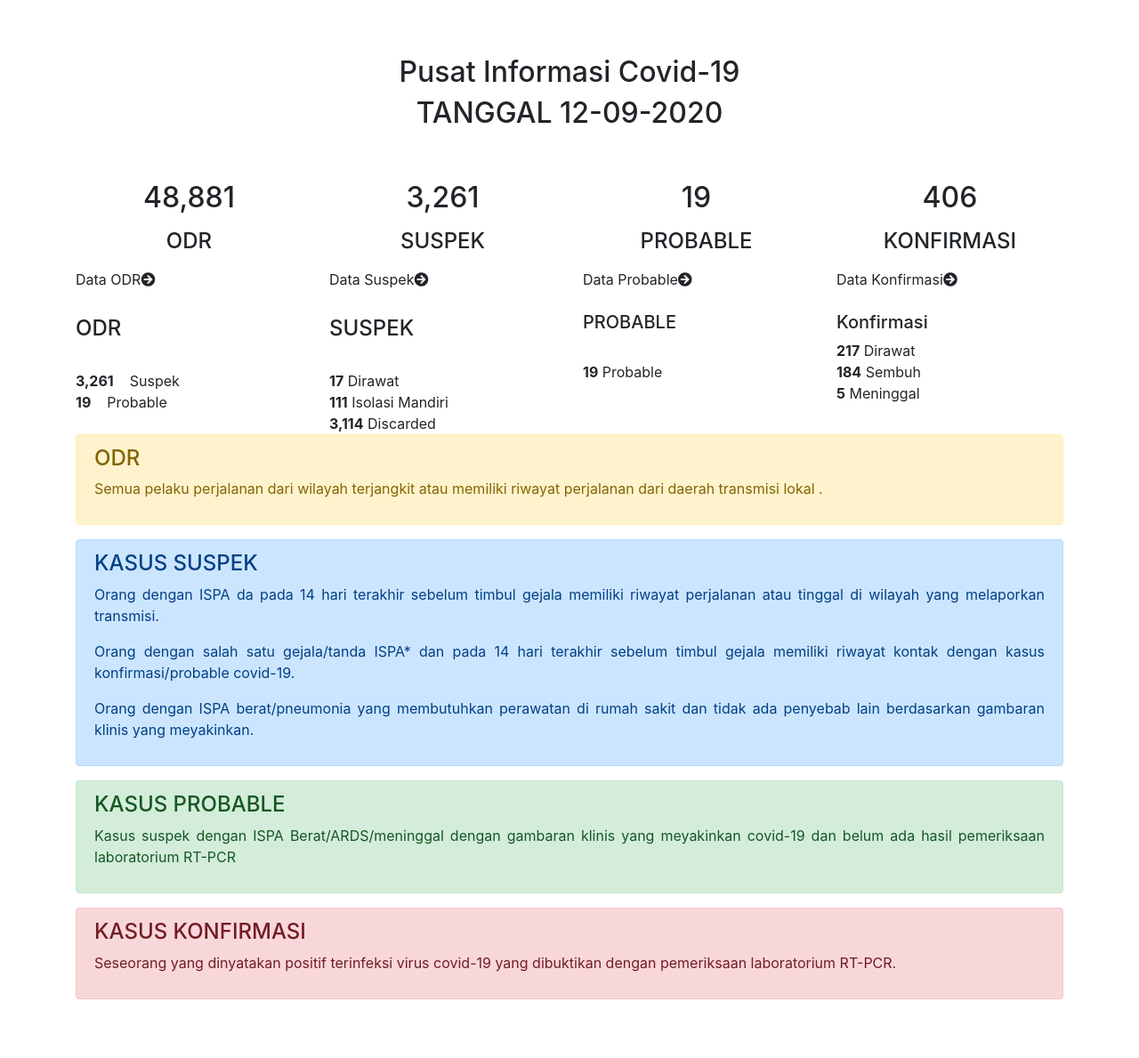
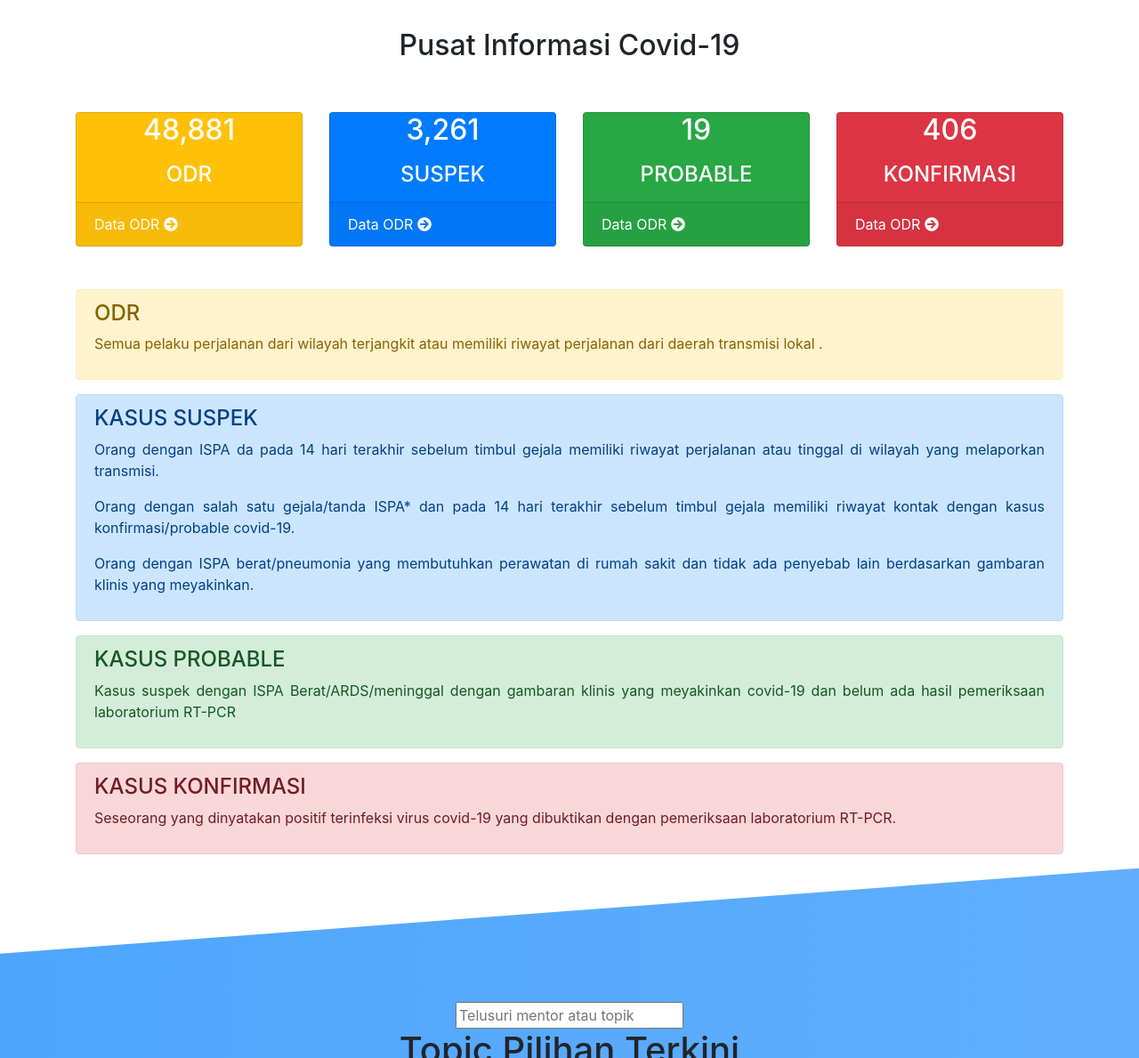
Before and after one commit to aliefda/hackathon_sevima, a CodeIgniter app: page /codeigniter/index.php/admin/overview/index in a window 1280 px wide. Shown: the part 687-1876 px from the top of the page at 89% size. Before the commit the page ends 1810 px from the top, so only its background shows below. Run offline with CodeIgniter, Linux system fonts and the light colour scheme; some libraries are stand-ins or nearby versions.

Commit message:
third-commit

```diff
--- a/application/views/admin/overview.php
+++ b/application/views/admin/overview.php
@@ -4,16 +4,17 @@
     <meta charset="utf-8">
     <meta name="viewport" content="width=device-width, initial-scale=1, shrink-to-fit=no">
 
-    <link rel="stylesheet" href="https://stackpath.bootstrapcdn.com/bootstrap/4.2.1/css/bootstrap.min.css" integrity="sha384-GJzZqFGwb1QTTN6wy59ffF1BuGJpLSa9DkKMp0DgiMDm4iYMj70gZWKYbI706tWS" crossorigin="anonymous">
+    <link rel="stylesheet" href="https://stackpath.bootstrapcdn.com/bootstrap/4.5.2/css/bootstrap.min.css" integrity="sha384-JcKb8q3iqJ61gNV9KGb8thSsNjpSL0n8PARn9HuZOnIxN0hoP+VmmDGMN5t9UJ0Z" crossorigin="anonymous">
     <link rel="stylesheet" href="https://use.fontawesome.com/releases/v5.7.2/css/all.css" integrity="sha384-fnmOCqbTlWIlj8LyTjo7mOUStjsKC4pOpQbqyi7RrhN7udi9RwhKkMHpvLbHG9Sr" crossorigin="anonymous">
     <link rel="stylesheet" type="text/css" href="style.php">
+    <link href="<?php echo base_url('assets')?>" rel="stylesheet">
 
     <title>Satgas.Covid</title>
   </head>
 <body>
 
 <nav class="navbar navbar-expand-md navbar-light bg-white sticky-top shadow">
-  <a class="navbar-brand" href="#"><img src="1.png"> alt="logo satgas.covid"></a>
+  <a class="navbar-brand" href="#"><img src=""> alt="logo satgas.covid"></a>
   <button class="navbar-toggler" type="button" data-toggle="collapse" data-target="#navbarSupportedContent" aria-controls="navbarSupportedContent" aria-expanded="false" aria-label="Toggle navigation">
       <span class="navbar-toggler-icon"></span>
   </button>
@@ -26,11 +27,8 @@
         <a class="nav-link" href="#">Informasi</a>
       </li>
       <li class="nav-item active">
-        <a class="nav-link" href="#">Hubungi Kami</a>
+        <a class="nav-link" href="callcenter">Hubungi Kami</a>
       </li>
-      <li style="padding-top: 10px;">
-        <a href="javascript:void(0)" class="btn-search"><span class="fa fa-search"></span>
-      </a></li>
     </ul>
   </div>
 </div>
@@ -39,13 +37,13 @@
 <div class="container" style="padding-bottom: 15px; padding-top: 60px;">
   <div class="row">
     <div class="image col-lg-6" style="right: 10px;">
-      <img src="img/layer2.png" alt="gambar mentoring" class="img-fluid">
+      <img src="assets/img/1.png" alt="gambar covid" class="img-fluid">
     </div>
     <div class="desc col-lg-6">
-      <h4>Satgas Covid<br>Wonosobo</h4>
-      <p>Lorem ipsum dolor sit amet, consectetur adipiscing elit.<br>Nulla euismod erat lorem, vel ornare neque tincidunt sed.<br>Interdum</p>
+      <h2>Satgas Covid-19</h2>
+      <p>Satgas covid yang bertugas untuk mengedukasi dan memberikan informasi kepada masyarakat tentang penyebaran covid yang terjadi di wonosobo</p>
     <div class="but">
-      <a class="btn btn-primary btn-lg shadow-sm" href="#" role="button"></a>
+      <a class="btn btn-primary btn-lg shadow-sm" href="#" role="button">MORE INFORMATION</a>
     </div>
     </div>
   </div>
@@ -54,17 +52,12 @@
 <div class="my-5"></div>
 
 <div class="container relative">
-		<center>
-      <h2><span class="label label-primary">Pusat  Informasi  Covid-19  </span></h2>
-    </center>
-		<center><h2><span class="label label-primary">TANGGAL 12-09-2020  </span></h2></center>
+      <h2 class="text-center"><span class="label label-primary">Pusat  Informasi  Covid-19  </span></h2>
 						<br>
 						<br>
 						<div class="row">
-
 							<div class="col-lg-3 col-xs-6">
-
-								<div class="small-box bg-yellow">
+								<div class="card bg-warning text-white">
 									<div class="inner">
 										<center>
 										<h2>48,881</h2>
@@ -74,13 +67,15 @@
 									<div class="icon">
 										<i class="ion ion-bag"></i>
                   </div>
-									<a  class="small-box-footer">Data ODR<i class="fa fa-arrow-circle-right"></i></a>
+                  <div class="card-footer">
+                    <a>Data ODR <i class="fa fa-arrow-circle-right"></i></a>
+                  </div>
 								</div>
 							</div>
 							<!-- Column -->
 							<div class="col-lg-3 col-xs-6">
 
-								<div class="small-box bg-blue">
+								<div class="card bg-primary text-white">
 									<div class="inner">
 										<center>
 										<h2>3,261</h2>
@@ -88,16 +83,18 @@
 										</center>
 									</div>
 									<div class="icon">
-										<i class="ion ion-stats-bars"></i>
+										<i class="ion ion-bag"></i>
                   </div>
-									<a class="small-box-footer">Data Suspek<i class="fa fa-arrow-circle-right"></i></a>
+                  <div class="card-footer">
+                    <a>Data ODR <i class="fa fa-arrow-circle-right"></i> </a>
+                  </div>
 								</div>
 							</div>
 							<!-- ./col -->
 							<!-- ./col -->
 							<div class="col-lg-3 col-xs-6">
 
-								<div class="small-box bg-green">
+								<div class="card bg-success text-white">
 									<div class="inner">
 										<center>
 										<h2>19</h2>
@@ -105,14 +102,16 @@
 										</center>
 									</div>
 									<div class="icon">
-										<i class="ion ion-pie-graph"></i>
+										<i class="ion ion-bag"></i>
 									</div>
-									<a class="small-box-footer">Data Probable<i class="fa fa-arrow-circle-right"></i></a>
+                  <div class="card-footer">
+                    <a>Data ODR <i class="fa fa-arrow-circle-right"></i> </a>
+                  </div>
 								</div>
 							</div>
 							<div class="col-lg-3 col-xs-6">
 
-								<div class="small-box bg-red">
+								<div class="card bg-danger text-white">
 									<div class="inner">
 										<center>
 										<h2>406</h2>
@@ -120,70 +119,24 @@
 										</center>
 									</div>
 									<div class="icon">
-										<i class="ion ion-person-add"></i>
+										<i class="ion ion-bag"></i>
 									</div>
-									<a  class="small-box-footer">Data Konfirmasi<i class="fa fa-arrow-circle-right"></i></a>
-								</div>
-							</div>
-
-							<div class="col-md-3 col-sm-6 col-xs-12">
-								<div class="info-box">
-									<span class="info-box-icon bg-yellow"><h4><br>ODR</h4></i></span>
-									<div class="info-box-content">
-										</br>
-										<span ><b>3,261</b>&nbsp;&nbsp;&nbsp;&nbsp;Suspek</span></br>
-										<span ><b>19</b>&nbsp;&nbsp;&nbsp;&nbsp;Probable</span>
-									</div>
-								</div>
-							</div>
-							<div class="col-md-3 col-sm-6 col-xs-12">
-								<div class="info-box">
-									<span class="info-box-icon bg-blue"><h4><br>SUSPEK</h4></i></span>
-									<div class="info-box-content">
-										</br>
-										<span ><b>17</b>&nbsp;Dirawat</span></br>
-										<span ><b>111</b>&nbsp;Isolasi Mandiri</span></br>
-										<span ><b>3,114</b>&nbsp;Discarded</span></br>
-
-									</div>
-								</div>
-							</div>
-
-							<div class="clearfix visible-sm-block"></div>
-							<div class="col-md-3 col-sm-6 col-xs-12">
-								<div class="info-box">
-									<span class="info-box-icon bg-green"><h5><br>PROBABLE</h5></i></span>
-
-									<div class="info-box-content">
-									    </br>
-
-										<span ><b>19</b>&nbsp;Probable</span></br>
-
-									</div>
-								</div>
-							</div>
-							<div class="col-md-3 col-sm-6 col-xs-12">
-								<div class="info-box">
-									<span class="info-box-icon bg-red"><h5><br>Konfirmasi</h5></i></span>
-									<div class="info-box-content">
-
-										<span ><b>217</b>&nbsp;Dirawat</span></br>
-										<span ><b>184</b>&nbsp;Sembuh</span></br>
-										<span ><b>5</b>&nbsp;Meninggal</span>
+                  <div class="card-footer">
+                    <a>Data ODR <i class="fa fa-arrow-circle-right"></i> </a>
                   </div>
 								</div>
               </div>
             </div>
 
+            <div class="my-5"></div>
 
 								<div class="alert alert-warning">
 									<h4>ODR</h4>
-
-									<p style align="justify">Semua pelaku perjalanan dari wilayah terjangkit atau memiliki riwayat perjalanan dari daerah transmisi lokal .</p>
+									<p style="align:justify;">Semua pelaku perjalanan dari wilayah terjangkit atau memiliki riwayat perjalanan dari daerah transmisi lokal .</p>
 								</div>
 								<div class="alert alert-primary">
 									<h4>KASUS SUSPEK</h4>
-									<p align="justify">Orang dengan ISPA da pada 14 hari terakhir sebelum timbul gejala memiliki riwayat perjalanan atau tinggal di wilayah yang melaporkan transmisi.</p>
+									<p align= 'justify'>Orang dengan ISPA da pada 14 hari terakhir sebelum timbul gejala memiliki riwayat perjalanan atau tinggal di wilayah yang melaporkan transmisi.</p>
 
 									<p align="justify">Orang dengan salah satu gejala/tanda ISPA* dan pada 14 hari terakhir sebelum timbul gejala memiliki riwayat kontak dengan kasus konfirmasi/probable covid-19.</p>
 
@@ -197,15 +150,52 @@
 									<h4>KASUS KONFIRMASI</h4>
 									<p align="justify">Seseorang yang dinyatakan positif terinfeksi virus covid-19 yang dibuktikan dengan pemeriksaan laboratorium RT-PCR.</p>
                 </div>
-
-
 					</div>
         </section>
+<div class="container-fluid" style="background: linear-gradient(to right, #4FA5FD, #61AEFE); -webkit-clip-path: polygon(100% 0, 100% 93%, 0 100%, 0 7%);">
+  <div class="text-center" style="padding-top: 150px;">
+    <form class="search" style="background-repeat: no-repeat; background-position: 98% 10px; background-size: 18px;">
+      <input type="text" placeholder="Telusuri mentor atau topik" class="img-fluid">
+    </form>
+  </div>
+
+  <div class="tpc text-center">
+      <h1>Topic Pilihan Terkini</h1>
+  </div>
+  <div class="container" style="padding-bottom: 70px;">
+    <center>
+      <div style="width: 260px;display: inline-block; ">
+        <div class="topic img-fluid">
+          <a href="" id="isi"><img src="img/layer11.png" id="gambarlogo"><img src="img/rectangle3.png" id="bg2"><img src="img/layer 6.png" id="bg1"></a>
+          <p>Modeling Photography<br>Oleh Darwis Triadi</p>
+        </div>
+      </div>
+      <div style="width: 260px;display: inline-block; ">
+        <div class="topic img-fluid">
+          <a href="" id="isi"><img src="img/layer11.png" id="gambarlogo"><img src="img/rectangle3.png" id="bg2"><img src="img/layer 7.png" id="bg1"></a>
+          <p>Enterpreneur Milenial<br>Oleh Ayu Maharani</p>
+        </div>
+      </div>
+      <div style="width: 260px;display: inline-block; ">
+        <div class="topic img-fluid">
+          <a href="" id="isi"><img src="img/layer11.png" id="gambarlogo"><img src="img/rectangle3.png" id="bg2"><img src="img/layer 8.png" id="bg1"></a>
+          <p>Bisnis Startup<br>Oleh Mark Zuckerberg</p>
+        </div>
+      </div>
+      <div style="width: 260px;display: inline-block;margin-bottom: 100px; ">
+        <div class="topic img-fluid">
+          <a href="" id="isi"><img src="img/layer11.png" id="gambarlogo"><img src="img/rectangle3.png" id="bg2"><img src="img/layer 9.png" id="bg1"></a>
+          <p>Menjadi Trader Forex<br>Oleh John Boy</p>
+        </div>
+      </div>
+    </center>
+  </div>
+</div>
 
 
 
-    <script src="https://code.jquery.com/jquery-3.3.1.slim.min.js" integrity="sha384-q8i/X+965DzO0rT7abK41JStQIAqVgRVzpbzo5smXKp4YfRvH+8abtTE1Pi6jizo" crossorigin="anonymous"></script>
-    <script src="https://cdnjs.cloudflare.com/ajax/libs/popper.js/1.14.6/umd/popper.min.js" integrity="sha384-wHAiFfRlMFy6i5SRaxvfOCifBUQy1xHdJ/yoi7FRNXMRBu5WHdZYu1hA6ZOblgut" crossorigin="anonymous"></script>
-    <script src="https://stackpath.bootstrapcdn.com/bootstrap/4.2.1/js/bootstrap.min.js" integrity="sha384-B0UglyR+jN6CkvvICOB2joaf5I4l3gm9GU6Hc1og6Ls7i6U/mkkaduKaBhlAXv9k" crossorigin="anonymous"></script>
+  <script src="https://code.jquery.com/jquery-3.5.1.slim.min.js" integrity="sha384-DfXdz2htPH0lsSSs5nCTpuj/zy4C+OGpamoFVy38MVBnE+IbbVYUew+OrCXaRkfj" crossorigin="anonymous"></script>
+  <script src="https://cdn.jsdelivr.net/npm/popper.js@1.16.1/dist/umd/popper.min.js" integrity="sha384-9/reFTGAW83EW2RDu2S0VKaIzap3H66lZH81PoYlFhbGU+6BZp6G7niu735Sk7lN" crossorigin="anonymous"></script>
+  <script src="https://stackpath.bootstrapcdn.com/bootstrap/4.5.2/js/bootstrap.min.js" integrity="sha384-B4gt1jrGC7Jh4AgTPSdUtOBvfO8shuf57BaghqFfPlYxofvL8/KUEfYiJOMMV+rV" crossorigin="anonymous"></script>
 </body>
 </html>
```
Lines whose indentation alone changed are shown as unchanged.
